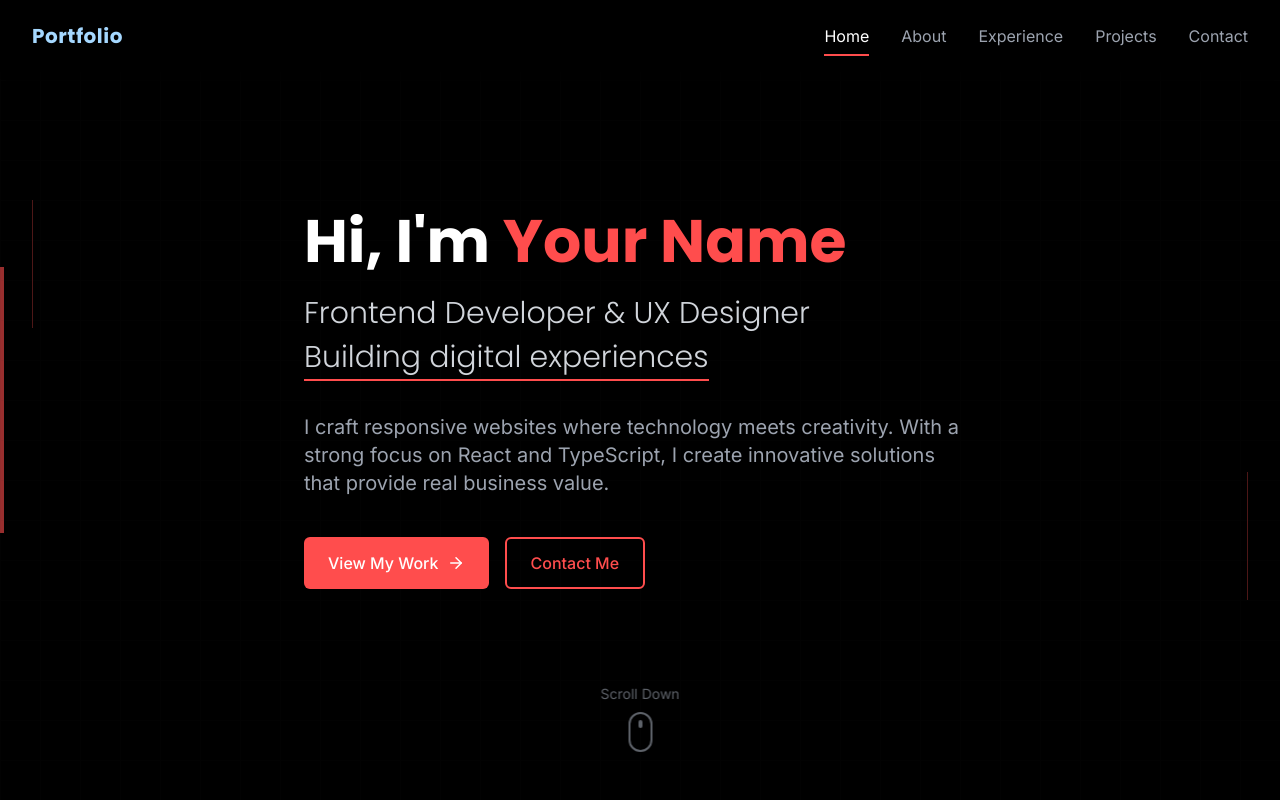
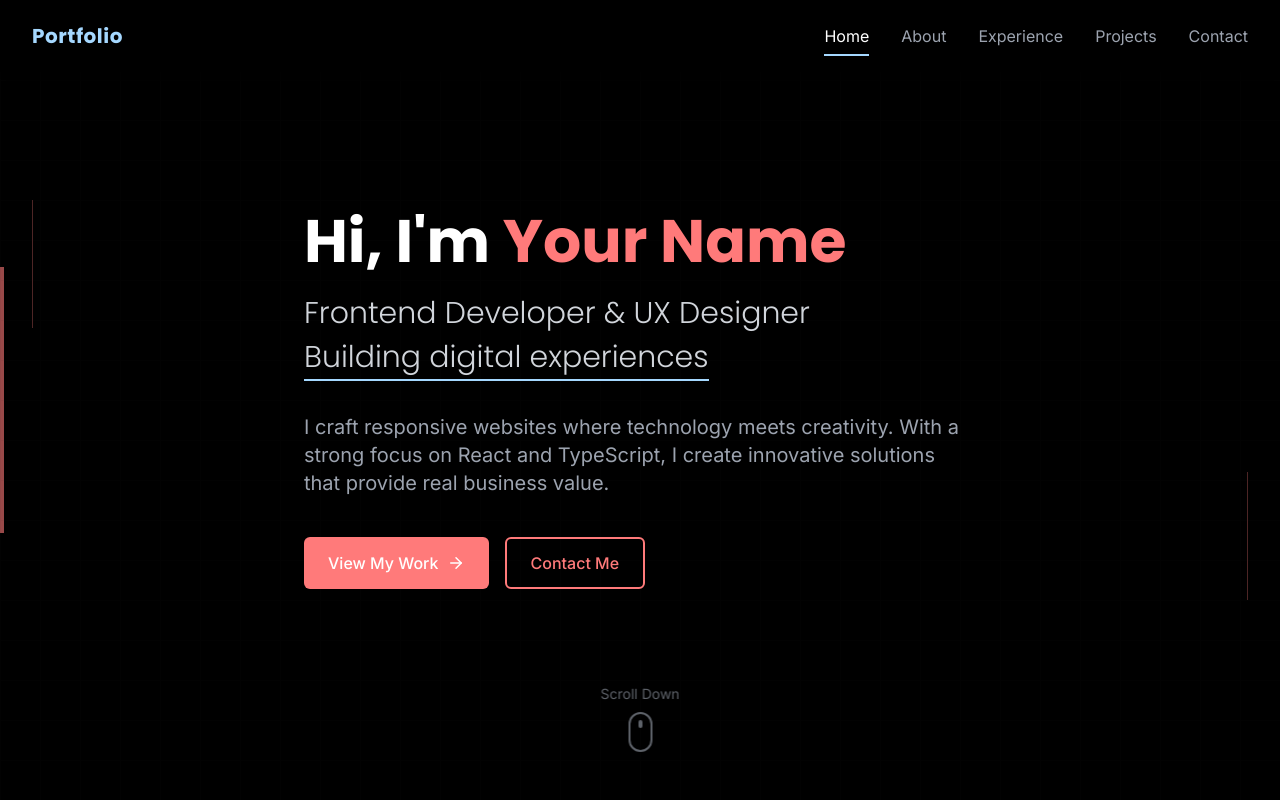
Before and after one commit to SohamD1/personalwebsite, a React (Vite) app: page / in a window 1280 px wide. Shown: the top 800 px of the page. Built offline with nearby package versions, Linux system fonts and the light colour scheme.

Commit message:
Refactor: Update colors and add stars
- Changed the red color to a softer tone.
- Updated the underline color to baby blue.
- Added a star background effect.

```diff
--- a/src/App.tsx
+++ b/src/App.tsx
@@ -8,6 +8,7 @@ import Index from "./pages/Index";
 import NotFound from "./pages/NotFound";
 import ShootingStars from "./components/effects/ShootingStars";
 import { StarsBackground } from "./components/effects/StarsBackground";
+import { SparklingStars } from "./components/effects/SparklingStars";
 
 const queryClient = new QueryClient();
 
@@ -17,14 +18,15 @@ const App = () => (
       <div className="relative min-h-screen overflow-hidden">
         {/* Global background effects */}
         <div className="fixed inset-0 z-0 pointer-events-none">
-          <StarsBackground starDensity={0.0003} className="z-0" /> {/* Increased star density */}
+          <StarsBackground starDensity={0.0005} className="z-0" />
           <ShootingStars
-            minDelay={500}
-            maxDelay={2000}
-            starColor="#ff4d4d"
-            trailColor="#ff4d4d"
+            minDelay={300}
+            maxDelay={1000}
+            starColor="#ff7a7a"
+            trailColor="#ff7a7a"
             className="z-0"
           />
+          <SparklingStars count={70} className="z-0" />
         </div>
 
         <Toaster />
--- a/src/components/HeroSection.tsx
+++ b/src/components/HeroSection.tsx
@@ -42,7 +42,7 @@ const HeroSection = () => {
 
             <h2 className="text-2xl md:text-3xl font-light mb-8 text-gray-300">
               <span className="block">Frontend Developer & UX Designer</span>
-              <span className="inline-block mt-2 border-b-2 border-portfolio-red pb-1">Building digital experiences</span>
+              <span className="inline-block mt-2 border-b-2 border-portfolio-blue pb-1">Building digital experiences</span>
             </h2>
 
             <p className="text-lg md:text-xl text-gray-400 mb-10 max-w-2xl">
--- /dev/null
+++ b/src/components/effects/SparklingStars.tsx
@@ -0,0 +1,76 @@
+
+import React, { useState, useEffect } from 'react';
+import { cn } from "@/lib/utils";
+
+interface Star {
+  id: number;
+  x: string;
+  y: string;
+  size: string;
+  delay: string;
+  duration: string;
+}
+
+interface SparklingStarsProps {
+  count?: number;
+  className?: string;
+}
+
+export const SparklingStars: React.FC<SparklingStarsProps> = ({
+  count = 50,
+  className
+}) => {
+  const [stars, setStars] = useState<Star[]>([]);
+
+  useEffect(() => {
+    const generateStars = () => {
+      const newStars: Star[] = [];
+
+      for (let i = 0; i < count; i++) {
+        newStars.push({
+          id: i,
+          x: `${Math.random() * 100}%`,
+          y: `${Math.random() * 100}%`,
+          size: `${Math.random() * 0.2 + 0.1}rem`,
+          delay: `${Math.random() * 5}s`,
+          duration: `${Math.random() * 3 + 2}s`,
+        });
+      }
+
+      setStars(newStars);
+    };
+
+    generateStars();
+
+    // Regenerate stars on window resize
+    const handleResize = () => {
+      generateStars();
+    };
+
+    window.addEventListener('resize', handleResize);
+    return () => window.removeEventListener('resize', handleResize);
+  }, [count]);
+
+  return (
+    <div className={cn("fixed inset-0 z-0 pointer-events-none overflow-hidden", className)}>
+      {stars.map((star) => (
+        <div
+          key={star.id}
+          className="absolute rounded-full bg-white opacity-0 animate-sparkle-slow"
+          style={{
+            left: star.x,
+            top: star.y,
+            width: star.size,
+            height: star.size,
+            animationDelay: star.delay,
+            animationDuration: star.duration,
+          }}
+        >
+          <div className="absolute inset-0 rounded-full bg-white blur-[1px]" />
+        </div>
+      ))}
+    </div>
+  );
+};
+
+export default SparklingStars;
--- a/src/index.css
+++ b/src/index.css
@@ -17,7 +17,7 @@
     --popover: 0 0% 5%;
     --popover-foreground: 0 0% 98%;
 
-    --primary: 0 100% 65%; /* Updated to red tone */
+    --primary: 0 0% 98%;
     --primary-foreground: 0 0% 0%;
 
     --secondary: 200 20% 15%;
@@ -26,7 +26,7 @@
     --muted: 0 0% 8%;
     --muted-foreground: 0 0% 65%;
 
-    --accent: 0 100% 65%; /* Updated to red tone */
+    --accent: 0 85% 73%; /* Softer red tone */
     --accent-foreground: 0 0% 0%;
 
     --destructive: 0 84% 60%;
@@ -34,7 +34,7 @@
 
     --border: 0 0% 15%;
     --input: 0 0% 15%;
-    --ring: 0 100% 65%; /* Updated to red tone */
+    --ring: 0 85% 73%; /* Softer red tone */
 
     --radius: 0.5rem;
   }
@@ -75,11 +75,11 @@
   }
 
   .card-hover {
-    @apply transition-all duration-500 hover:shadow-[0_0_20px_rgba(255,77,77,0.3)] hover:-translate-y-1;
+    @apply transition-all duration-500 hover:shadow-[0_0_20px_rgba(255,122,122,0.3)] hover:-translate-y-1;
   }
 
   .nav-link {
-    @apply relative text-gray-400 hover:text-white py-2 transition-colors duration-300 after:absolute after:bottom-0 after:left-0 after:w-0 after:h-[2px] after:bg-portfolio-red after:transition-all after:duration-300 hover:after:w-full;
+    @apply relative text-gray-400 hover:text-white py-2 transition-colors duration-300 after:absolute after:bottom-0 after:left-0 after:w-0 after:h-[2px] after:bg-portfolio-blue after:transition-all after:duration-300 hover:after:w-full;
   }
 
   .nav-link.active {
--- a/tailwind.config.ts
+++ b/tailwind.config.ts
@@ -1,4 +1,3 @@
-
 import type { Config } from "tailwindcss";
 
 export default {
@@ -57,8 +56,8 @@ export default {
           black: "#000000",
           blue: "#A5D8FF", // Baby blue color
           "blue-dark": "#7FB8E0", // Darker baby blue for hover states
-          red: "#ff4d4d", // New red accent color
-          "red-dark": "#e62e2e", // Darker red for hover states
+          red: "#ff7a7a", // Softer red accent color (updated)
+          "red-dark": "#ff5c5c", // Softer darker red for hover states (updated)
           "gray-light": "#F0F0F0",
           "gray-dark": "#333333",
         },
@@ -101,6 +100,14 @@ export default {
           "0%, 100%": { opacity: "1" },
           "50%": { opacity: "0.8" },
         },
+        "sparkle": {
+          "0%, 100%": { opacity: "0", transform: "scale(0.2)" },
+          "50%": { opacity: "1", transform: "scale(1)" },
+        },
+        "float": {
+          "0%, 100%": { transform: "translateY(0px)" },
+          "50%": { transform: "translateY(-10px)" },
+        },
       },
       animation: {
         "accordion-down": "accordion-down 0.2s ease-out",
@@ -110,6 +117,10 @@ export default {
         "slide-up": "slide-up 0.7s ease-out",
         "slide-in-right": "slide-in-right 0.5s ease-out",
         "pulse-slow": "pulse-slow 3s infinite",
+        "sparkle-slow": "sparkle 3s infinite",
+        "sparkle-medium": "sparkle 5s infinite",
+        "sparkle-fast": "sparkle 2s infinite",
+        "float-slow": "float 8s ease-in-out infinite",
       },
     },
   },
```
